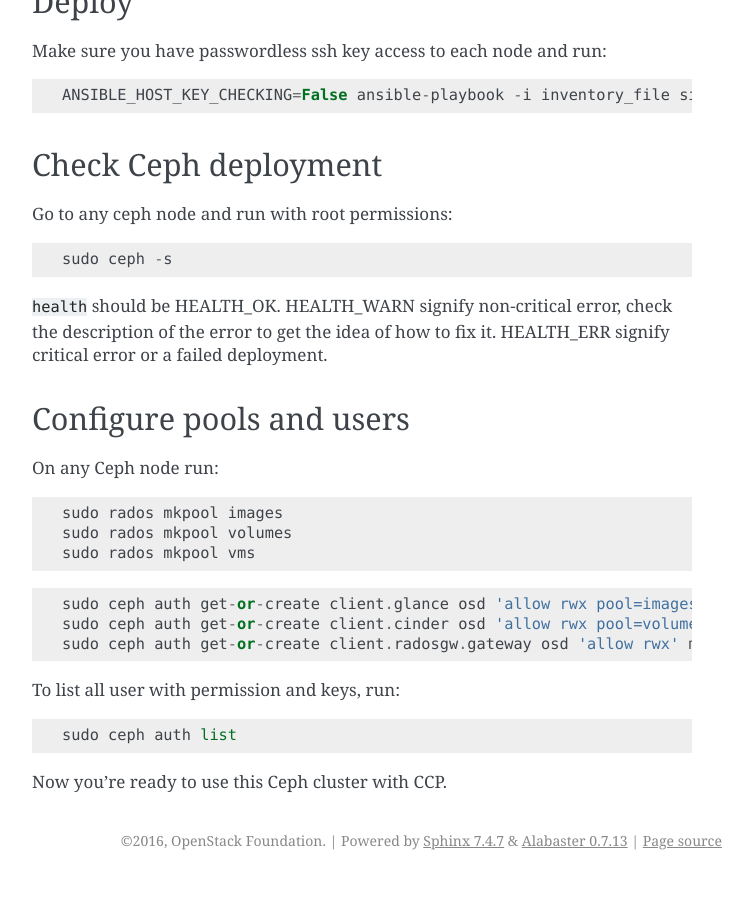
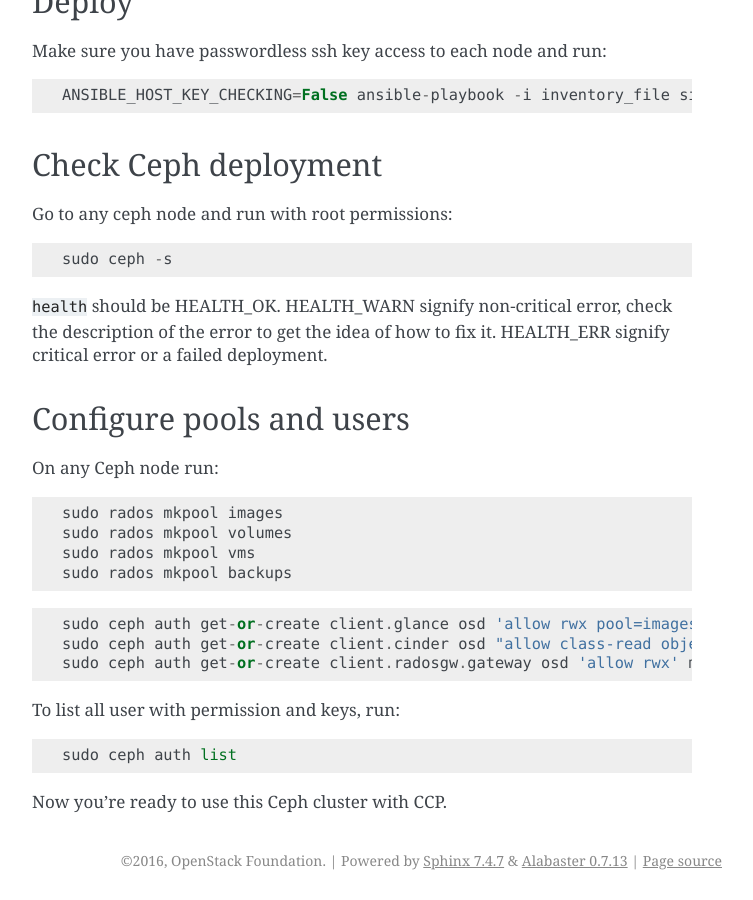
Before and after one commit to openstack-archive/fuel-ccp, a Sphinx documentation site: the page built from doc/source/ceph_cluster.rst, in a window 1280 px wide and 900 px high, scrolled down 1940 px. Shown: the whole window, without its empty margins (388-1141 px from the left). Built offline with Sphinx 7.4.7, drawn with Linux system fonts in a browser that asks for light colours.

Commit message:
[doc] Fix volumes pool permissions
This patch fixes deleting snapshots in cinder.
Also added creating pool for backups

Change-Id: I0540d1d572563cf08d793416520a98178ac13a3d

```diff
--- a/doc/source/ceph_cluster.rst
+++ b/doc/source/ceph_cluster.rst
@@ -132,11 +132,12 @@
   sudo rados mkpool images
   sudo rados mkpool volumes
   sudo rados mkpool vms
+  sudo rados mkpool backups
 
 ::
 
   sudo ceph auth get-or-create client.glance osd 'allow rwx pool=images, allow rwx pool=vms' mon 'allow r' -o /etc/ceph/ceph.client.glance.keyring
-  sudo ceph auth get-or-create client.cinder osd 'allow rwx pool=volumes, allow rwx pool=vms, allow rx pool=images' mon 'allow r' -o /etc/ceph/ceph.client.cinder.keyring
+  sudo ceph auth get-or-create client.cinder osd "allow class-read object_prefix rbd_children, allow rwx pool=volumes, allow rwx pool=backups, allow rwx pool=vms, allow rwx pool=images" mon "allow r" -o /etc/ceph/ceph.client.cinder.keyring
   sudo ceph auth get-or-create client.radosgw.gateway osd 'allow rwx' mon 'allow rwx' -o /etc/ceph/ceph.client.radosgw.keyring
 
 To list all user with permission and keys, run:
```
